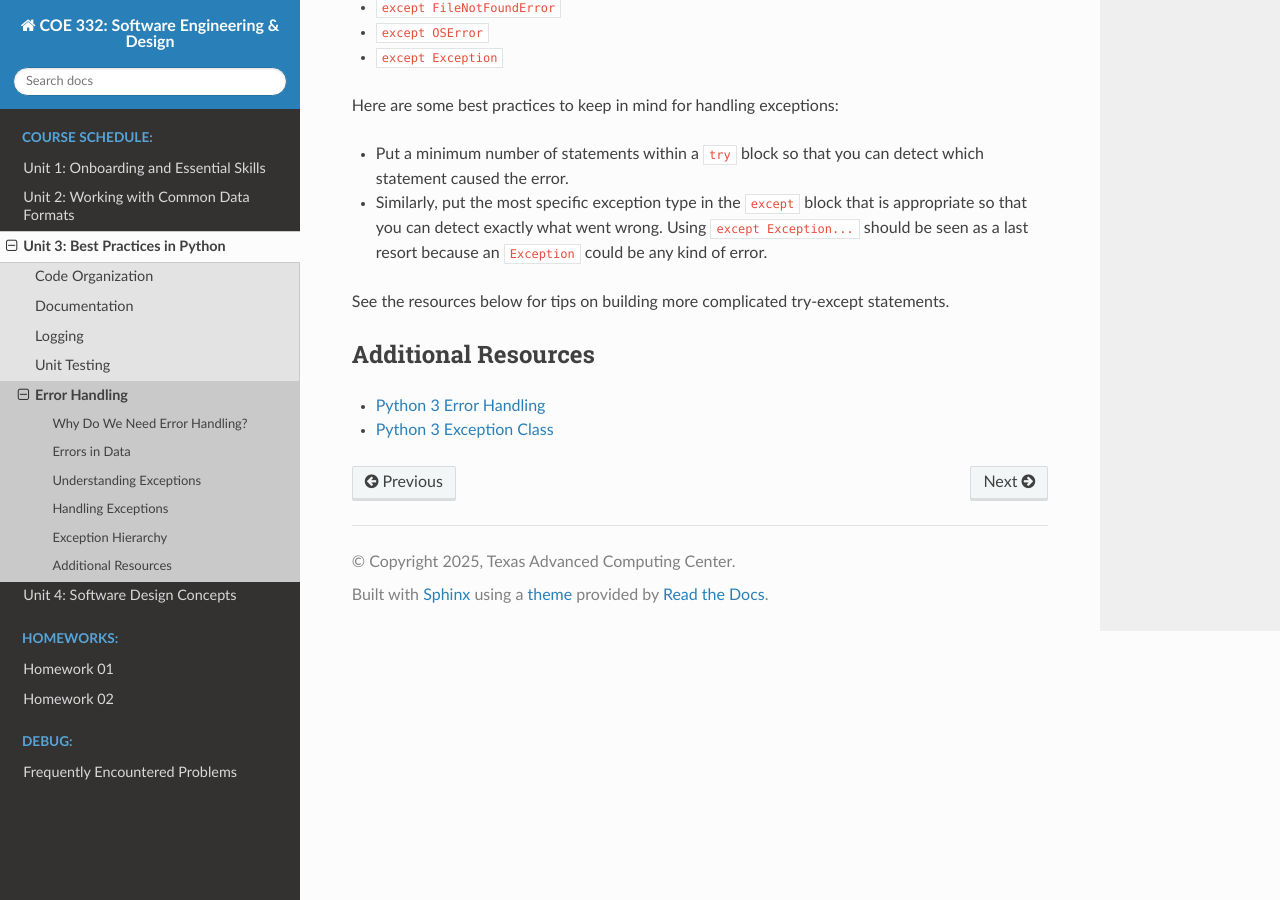
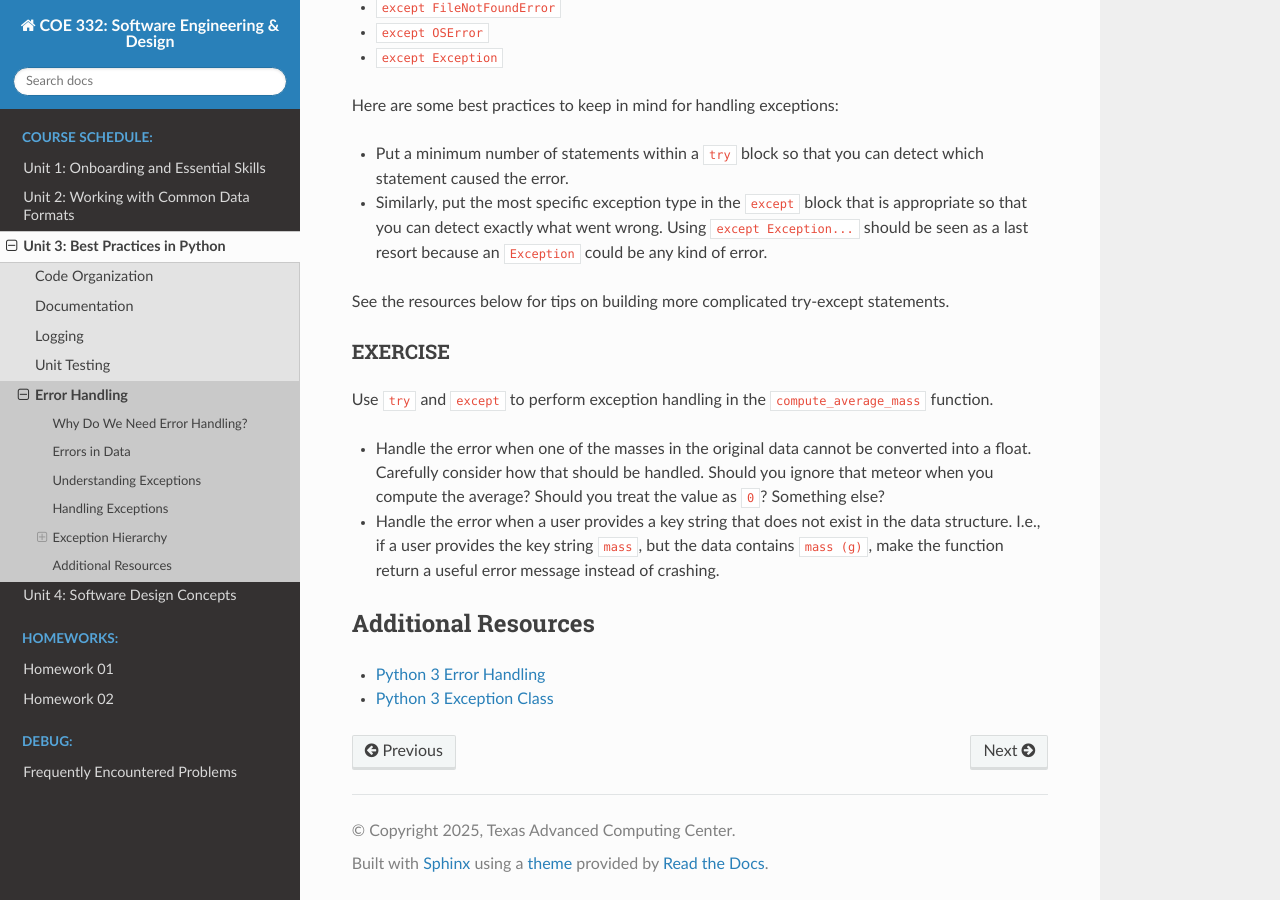
Before and after one commit to TACC/coe-332-sp25, a Sphinx documentation site: the page built from docs/unit03/errorhandling.rst, in a window 1280 px wide and 900 px high, scrolled down 4913 px. Built offline with Sphinx 7.4.7 and the Read the Docs theme 3.1.0, drawn with Linux system fonts in a browser that asks for light colours.

Commit message:
added exercise to unit 03 error handling

```diff
--- a/docs/unit03/errorhandling.rst
+++ b/docs/unit03/errorhandling.rst
@@ -279,6 +279,20 @@
 See the resources below for tips on building more complicated try-except statements.
 
 
+EXERCISE
+~~~~~~~~
+
+Use ``try`` and ``except`` to perform exception handling in the ``compute_average_mass``
+function.
+
+* Handle the error when one of the masses in the original data cannot be converted
+  into a float. Carefully consider how that should be handled. Should you ignore
+  that meteor when you compute the average? Should you treat the value as ``0``?
+  Something else?
+* Handle the error when a user provides a key string that does not exist in the
+  data structure. I.e., if a user provides the key string ``mass``, but the data contains
+  ``mass (g)``, make the function return a useful error message instead of crashing.
+
 Additional Resources
 --------------------
 
```
